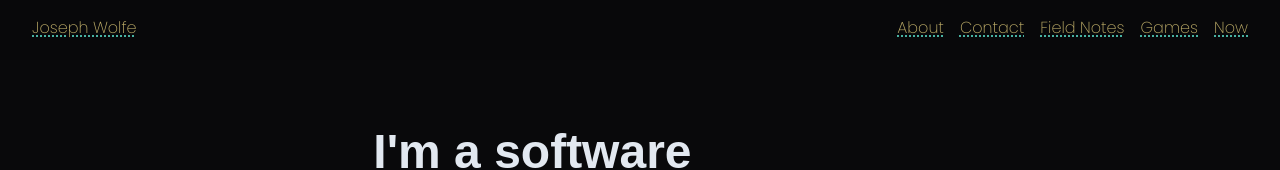
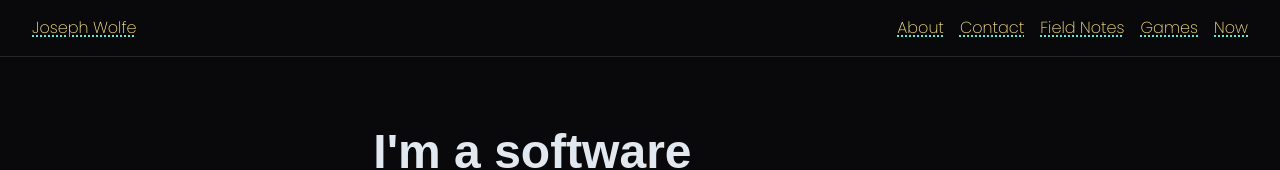
Before and after one commit to CharmedSatyr/personal-website, a Next.js app: page / in a window 1280 px wide. Shown: the top 170 px of the page. Built offline with nearby package versions, Linux system fonts and the light colour scheme; a web font is replaced by a local one.

Commit message:
Remove opacity of header; add border

```diff
--- a/components/header.tsx
+++ b/components/header.tsx
@@ -4,7 +4,7 @@ import siteMetadata from "@/data/site-metadata";
 
 const Header = () => {
 	return (
-		<header className="fixed left-0 right-0 top-0 flex w-screen items-center justify-between bg-primary-50 px-8 py-4 opacity-75 drop-shadow dark:bg-primary-950">
+		<header className="fixed left-0 right-0 top-0 flex w-screen items-center justify-between border-b border-primary-400 bg-primary-50 px-8 py-4 text-accent-600 drop-shadow dark:border-primary-800 dark:bg-primary-950">
 			<Link href="/">{siteMetadata.headerTitle}</Link>
 
 			<div className="flex hidden items-center space-x-2 md:inline">
```
